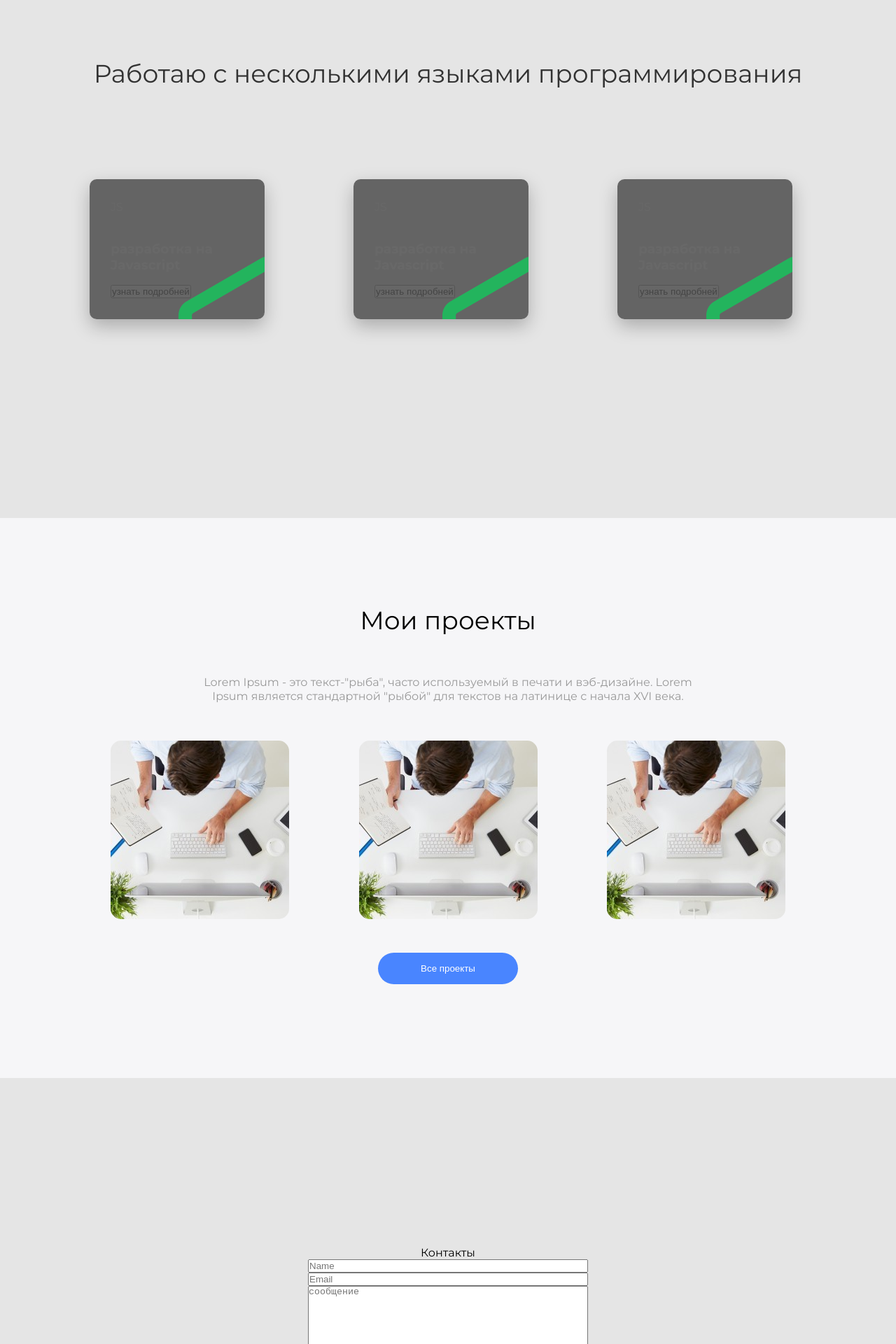
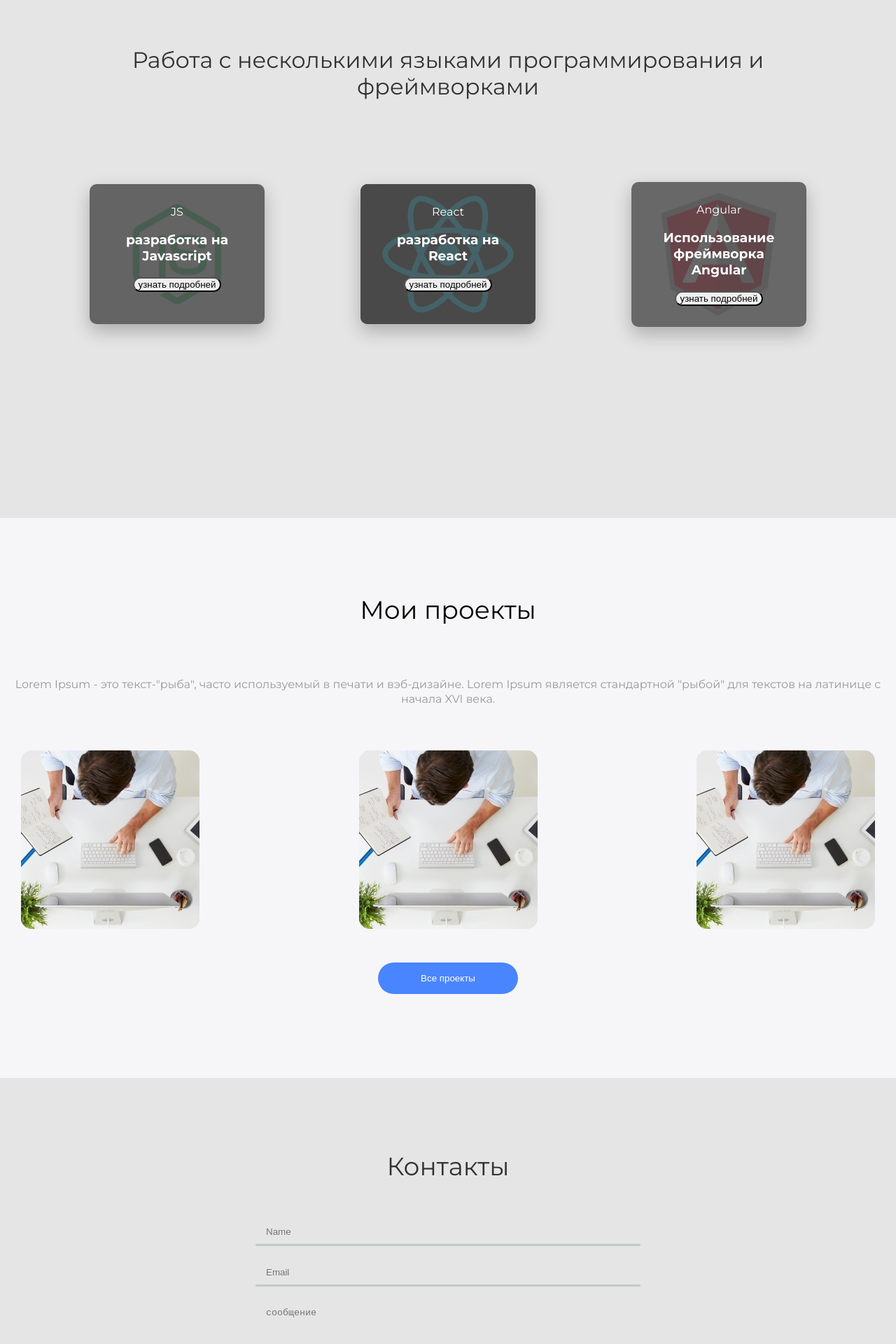
Before and after one commit to Dmitry-nm22/MyPortfolio, a React (Create React App) app: page / in a window 1280 px wide. Shown: the part 860-2780 px from the top of the page at 70% size. Built offline with nearby package versions, Linux system fonts and the light colour scheme.

Commit message:
refactoring code

```diff
--- a/src/App.js
+++ b/src/App.js
@@ -20,7 +20,6 @@ function App() {
             <Contacts/>
             <Footer/>
         </div>
-
     </div>
   );
 }
--- a/src/Contacts/Contacts.js
+++ b/src/Contacts/Contacts.js
@@ -5,7 +5,7 @@ function Contacts() {
     return (
         <div className={styles.contacts}>
             <div className={styles.content}>
-                <span>Контакты</span>
+                <span className={styles.title}>Контакты</span>
                 <div className={styles.contactInfo}>
                     <input type='text' name='name' placeholder='Name'/>
                     <input type='text' name='email' placeholder='Email'/>
--- a/src/Contacts/Contacts.module.css
+++ b/src/Contacts/Contacts.module.css
@@ -1,5 +1,5 @@
 .contacts {
-    height: 100vh;
+    padding: 100px 0;
     display: flex;
     justify-content: center;
     align-items: center;
@@ -17,10 +17,33 @@
 
 .contactInfo{
     display: flex;
-    width: 400px;
+    width: 550px;
     flex-direction: column;
     align-items: center;
 }
+
+.title{
+    font-family: 'Montserrat', sans-serif;
+    font-size: 36px;
+    line-height: 52px;
+    vertical-align: top;
+    color: #323232;
+    margin-bottom: 50px;
+}
+
+
+
+.contactInfo input, .contactInfo textarea{
+    background-color: transparent;
+    border: none;
+    border-bottom: 3px solid #bfcbc6;
+    padding: 10px 15px;
+    margin-bottom: 20px;
+}
+
+
+
+/*#4985FF*/
 
 .messageArea{
     resize: none;
--- a/src/Footer/Footer.js
+++ b/src/Footer/Footer.js
@@ -8,7 +8,7 @@ class  Footer extends React.Component {
     return (
         <div className={styles.footer}>
           <div className={styles.content}>
-            <span>Науменко Дмитрий</span>
+            <span className={styles.title}>Науменко Дмитрий</span>
             <div className={styles.innerContent}>
               <FooterMenu className="fab fa-instagram" href='https://www.instagram.com/dmitry.nm/' />
               <FooterMenu className="fab fa-whatsapp" />
--- a/src/Footer/Footer.module.css
+++ b/src/Footer/Footer.module.css
@@ -17,6 +17,8 @@
     justify-content: space-between;
 }
 
+.title{}
+
 .innerContent{
     width: 40%;
     height: 20%;
--- a/src/Footer/FooterMenu.module.css
+++ b/src/Footer/FooterMenu.module.css
@@ -1,7 +1,3 @@
-*{
-    margin: 0;
-    padding: 0;
-}
 
 
 
--- a/src/Main/Main.js
+++ b/src/Main/Main.js
@@ -9,7 +9,7 @@ function Main() {
       <NavMenu/>
       <div className={styles.container}>
         <div className={styles.greeting}>
-        <span>Я создаю легкие решения сложных задач и проблем</span>
+        <span>Создание легких решений  для сложных задач</span>
         </div>
         <button>Наши проекты</button>
       </div>
--- a/src/Main/Main.module.css
+++ b/src/Main/Main.module.css
@@ -1,12 +1,14 @@
 
 
 .main{
-    height: 100vh;
+    min-height: 100vh;
     display: flex;
     flex-direction: column;
     /*justify-content: center;*/
     align-items: center;
     background: url(".././img/main_img.png");
+    background-size: cover;
+    background-position: center;
 
 
 }
@@ -54,8 +56,8 @@
 
 .greeting{
     display: flex;
-    width: 820px;
-    height: 129px;
+    width: 100%;
+    min-height: 129px;
     margin-top: 50px;
     flex-direction: column;
     text-align: center;
@@ -65,6 +67,7 @@
     font-size: 16px;
     line-height: 30px;
     color: white;
+    margin-bottom: 60px;
 }
 
 .greeting span{
--- a/src/Projects/Projects.module.css
+++ b/src/Projects/Projects.module.css
@@ -1,5 +1,5 @@
 .projects{
-    height: 100vh;
+    min-height: 100vh;
     display: flex;
     justify-content: center;
     align-items: center;
@@ -17,8 +17,7 @@
 }
 
 .Project__title{
-    width: 350px;
-    height: 35px;
+
     margin-top: 35px;
     text-align: center;
     font-family: 'Montserrat', sans-serif;
@@ -28,8 +27,7 @@
     Vertical-Align: Top;
 }
 .Project__under__title{
-    width: 730px;
-    height: 31px;
+
     margin-top: 70px;
     margin-bottom: 15px;
     text-align: center;
--- a/src/Skills/Skills.js
+++ b/src/Skills/Skills.js
@@ -8,22 +8,39 @@ import logo_angular from ".././img/angular.png"
 class  Skills extends React.Component {
 
     render = () => {
+
+
+        const logoJS = {
+            backgroundImage: 'url(' + logo_js + ')',
+        };
+
+        const logoReact = {
+            backgroundImage: 'url(' + logo_react + ')',
+        };
+
+        const logoAngular = {
+            backgroundImage: 'url(' + logo_angular + ')',
+        };
+
+
+
+
         return (
             <div className={styles.skills}>
                 <div className={styles.header}>
-                    <span>Работаю с несколькими языками  программирования</span>
+                    <span className={styles.span__title}>Работа с несколькими языками  программирования и фреймворками</span>
                     <div className={styles.mainContent}>
-                        <Skill src={logo_js}
+                        <Skill style={logoJS}
                                title='разработка на Javascript'
                                text='JS'
                         />
 
-                        <Skill src={logo_react}
+                        <Skill style={logoReact}
                                title='разработка на React'
                                text='React'
                         />
 
-                        <Skill src={logo_angular}
+                        <Skill style={logoAngular}
                                title='Использование фреймворка Angular'
                                text='Angular'
                         />
--- a/src/Skills/Skills.module.css
+++ b/src/Skills/Skills.module.css
@@ -8,6 +8,13 @@
     font-family: 'Montserrat', sans-serif;
 }
 
+.oneSkill{
+    background-size: cover;
+    background-position: center;
+    border-radius: 10px;
+    margin-bottom: 30px;
+}
+
 .header{
     width: 80%;
     min-height: 80%;
@@ -15,16 +22,18 @@
     flex-direction: column;
     justify-content: space-between;
     align-items: center;
+    text-align: center;
 }
 
-.header span{
+.header .span__title {
     font-family: 'Montserrat', sans-serif;
-    Font-Style: Bold;
-    Font-Size: 36px;
-    Line-Height: 52.66px;
-    Vertical-Align: Top;
+    font-size: 32px;
+    line-height: 1.2;
+    vertical-align: top;
     color: #323232;
 }
+
+
 
 
 .mainContent{
@@ -61,12 +70,14 @@
     justify-content: space-between;
     width:  250px;
     min-height: 200px;
-    margin-right: 20px;
-    margin-bottom: 20px;
     padding: 30px;
     box-shadow: 0px 10px 26px rgba(0, 0, 0, 0.25);
     border-radius: 10px;
-    /*background: url(".././img/js_img.png") center / cover;*/
+
+}
+
+.slider__item div{
+    position: relative;
 }
 
 .slider__item:before{
@@ -74,7 +85,7 @@
     position: absolute;
     left: 0;
     top: 0;
-    z-index: 1;
+    z-index: 0;
     /*-1*/
     width: 100%;
     height: 100%;
@@ -86,14 +97,24 @@
     position: absolute;
     left: 0;
     top: 0;
-    z-index: 2;
+    z-index: 1;
+
     /*-2*/
 }
 
+.slider__text{
+    color: white;
+}
 
 
 .slider__item:hover:before{
     background:rgba(64, 101, 255, 0.86);
+}
+
+
+.slider__button{
+    border-radius: 30px;
+
 }
 
 @media screen and (max-width: 542px){
@@ -101,3 +122,15 @@
         width: 100%;
     }
 }
+
+@media screen and (max-width: 440px){
+    .header span{
+        font-size: 30px;
+    }
+}
+
+@media screen and (max-width: 624px){
+    .mainContent{
+        justify-content: center;
+    }
+}
--- a/src/Skills/skill.js
+++ b/src/Skills/skill.js
@@ -2,23 +2,25 @@ import React from 'react';
 import styles from './Skills.module.css';
 import logo from ".././img/js_img.png"
 
-function Skill() {
-    return (
+class  Skill extends React.Component {
+    render = () => {
+        return (
 
-            <div className={styles.OneSkill}>
+            <div className={styles.oneSkill} style={this.props.style}>
                 <div className={styles.slider}>
                     <div className={styles.slider__item}>
-                        <img className={styles.slider__image} src={logo}/>
-                        <div className={styles.slider__text}>JS</div>
-                        <h3 className={styles.slider__title}><br/>разработка на Javascript</h3>
-                        <div className={styles.slider__rating}>
+                        <div>
+                            <span className={styles.slider__text}>{this.props.text}</span>
+                            <h3 className={styles.slider__title}>{this.props.title}</h3>
                             <button className={styles.slider__button}>узнать подробней</button>
                         </div>
+
                     </div>
                 </div>
             </div>
 
-    )
+        )
+    }
 
 }
 export default Skill;
```
